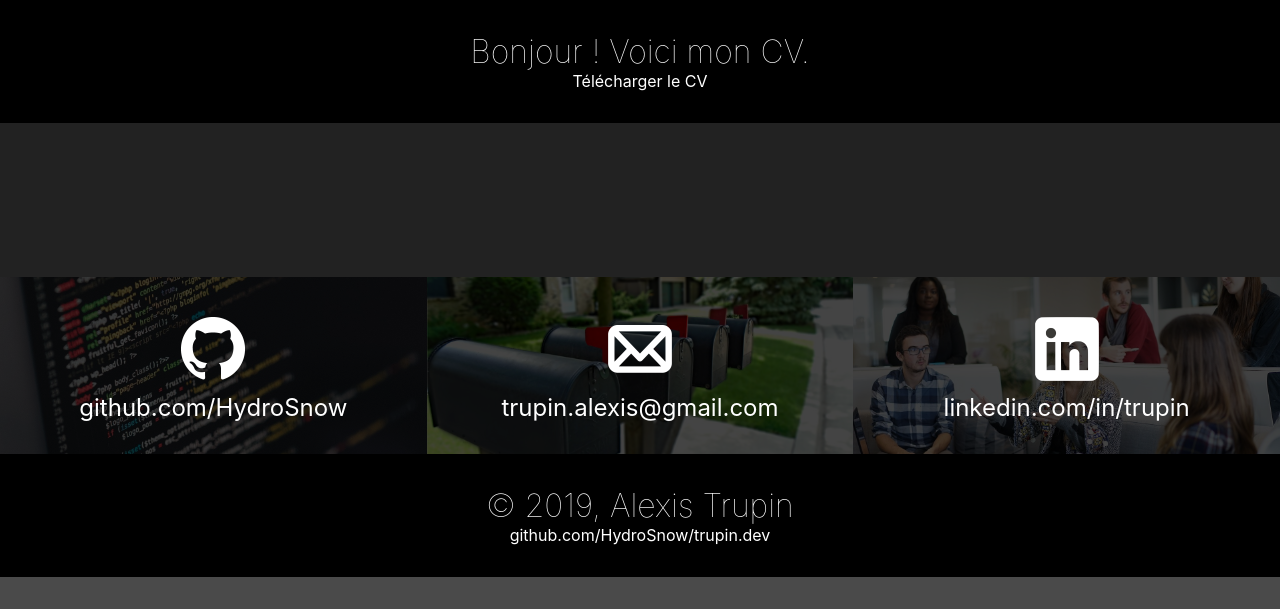
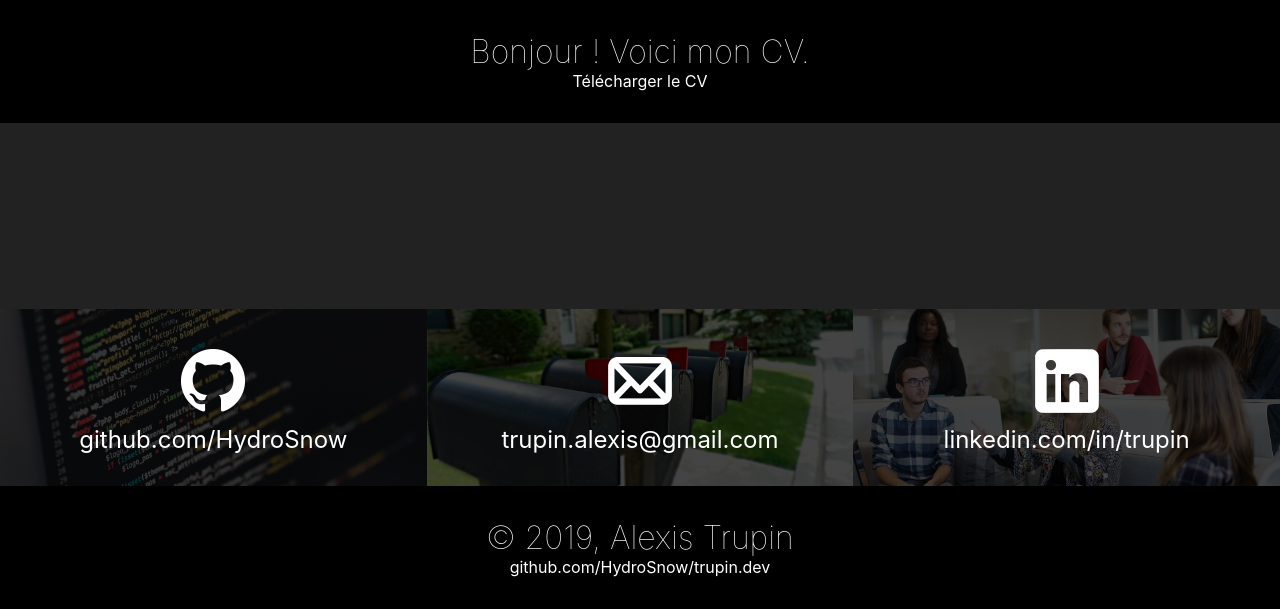
Before and after one commit to HydroSnow/trupin.dev, a PHP site: page / in a window 1280 px wide. Shown: the part 800-1409 px from the top of the page. Before the commit the page ends 1377 px from the top, so only its background shows below. Run offline with PHP 8.4, Linux system fonts and the light colour scheme; a map, chart or similar area stays blank; some libraries are stand-ins or nearby versions.

Commit message:
adding margin on cv

```diff
--- a/assets/css/main.css
+++ b/assets/css/main.css
@@ -82,6 +82,7 @@ a:hover, a:focus {
 }
 
 .pdf-div {
+    padding: 1em 0;
     overflow-x: auto;
 }
 
```
